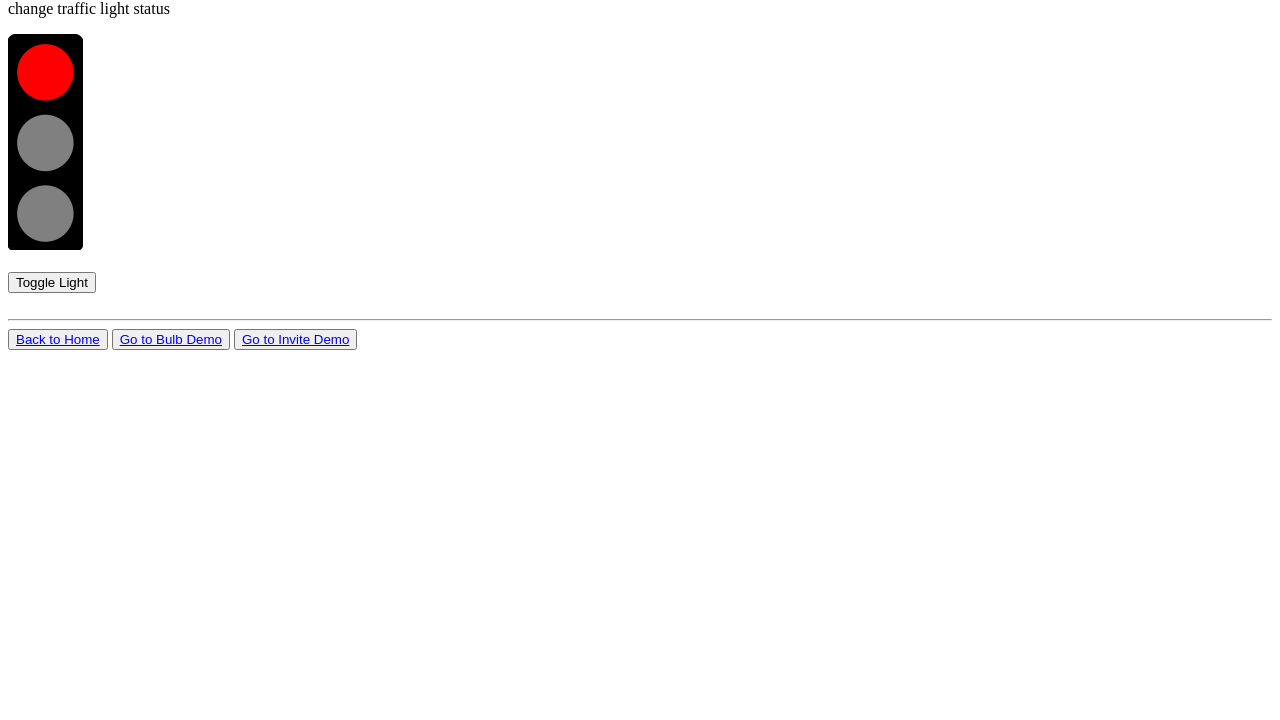
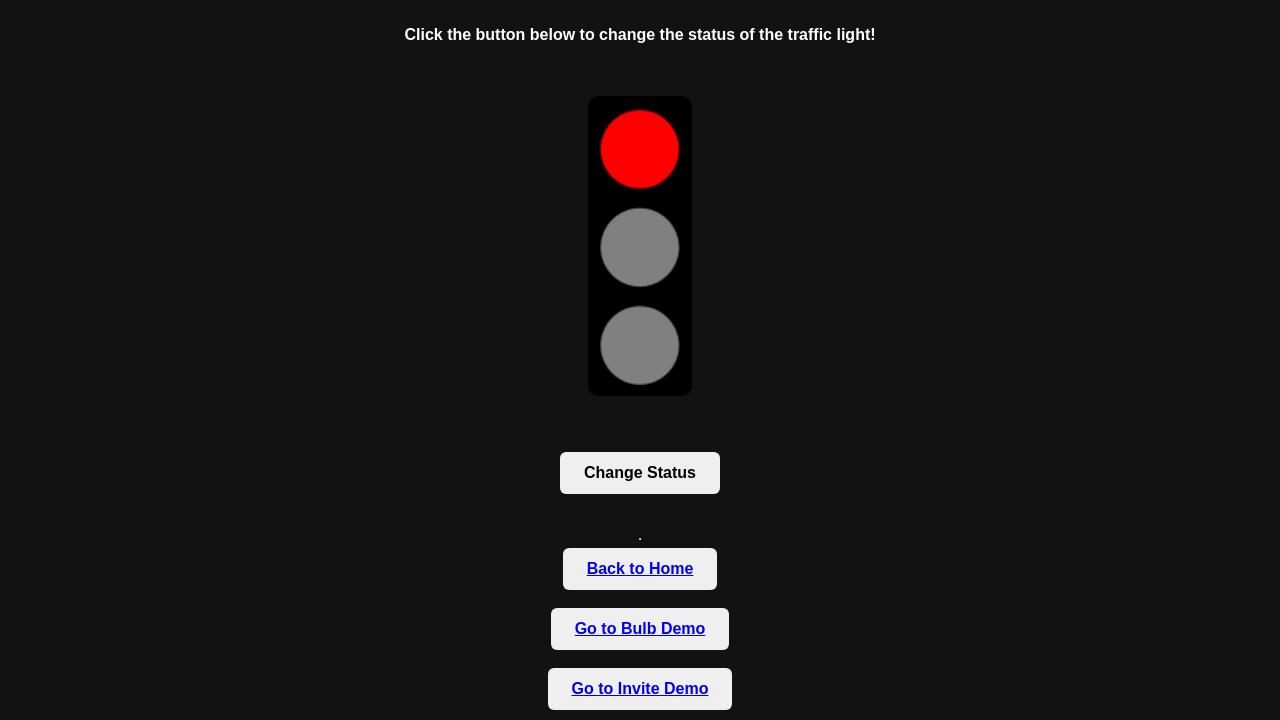
Before and after one commit to afzalkhan1710/ProjectOctober, a plain HTML site: page trafficlights.html in a window 1280 px wide. Shown: the part 80-800 px from the top of the page. Drawn offline with Linux system fonts and the light colour scheme.

Commit message:
Fixed Traffic LIghts

```diff
--- a/trafficlights.html
+++ b/trafficlights.html
@@ -4,45 +4,78 @@
     <meta charset="UTF-8">
     <meta name="viewport" content="width=device-width, initial-scale=1.0">
     <title>Traffic Lights</title>
-
-
-
+    <style>
+        body{
+            display: flex;
+            flex-direction: column;
+            justify-content: center;
+            align-items: center;
+            height: 100vh;
+            margin: 0;
+            background-color: #121212;
+            color: #ffffff;
+            font-family: Arial, sans-serif;
+            overflow: hidden;
+        }
+        img{
+            height: 300px;
+            margin-bottom: 20px;
+            border-radius: 10px;
+        }
+        button {
+            padding: 12px 24px;
+            font-size: 16px;
+            font-weight: bold;
+            border: none;
+            border-radius: 6px;
+            cursor: pointer;
+        }
+    </style>
 </head>
 <body>
-<h1>Toggle Traffic Lights</h1>
-<p>change traffic light status</p>
-<img id="trafficLight" src="Images/Trafficlights-red.png" alt="Traffic Light Red">
+    <h1>Traffic Lights Demo</h1>
+    <p><strong>Click the button below to change the status of the traffic light!</strong></p>
+
     <br><br>
-<button onclick="ToggleLight()">Toggle Light</button>
+    <img id="trafficLight" src="Images/Trafficlights-red.png" alt="Traffic Light">
+    <br><br>
+    <button id="toggleButton" onclick="changeStatus()">Change Status</button>
 <script>
-    let currentLight = "red";
-
-    function ToggleLight() {
+    let currentStatus = "red";
+    // Get references to the traffic light image and the toggle button
     const trafficLight = document.getElementById("trafficLight");
-        if (currentLight === "red") {
-            //Immediately change Red to yellow.
+    const toggleButton = document.getElementById("toggleButton");
+    // Function to change the status of the traffic light
+function changeStatus() {
+    toggleButton.disabled = true; // Disable the button to prevent multiple clicks
+    if (currentStatus === "red") {
+        //Swap to Yellow
         trafficLight.src = "Images/Trafficlights-yellow.png";
-            currentLight = "yellow";
+        //time fuction to change to green after 3 seconds
         setTimeout(function() {
-                // After 3 seconds, Yellow to green.
             trafficLight.src = "Images/Trafficlights-green.png";
-                currentLight = "green";
+            currentStatus = "green";
+            toggleButton.disabled = false; // Re-enable the button after the change
         }, 3000);
         }
-        else if (currentLight === "green") {
-            //Immediately Green to yellow.
+    else if (currentStatus === "green") {
+        //Swap to Yellow
         trafficLight.src = "Images/Trafficlights-yellow.png";
-            currentLight = "yellow";
-            // After 3 seconds, Yellow to red.
+        //time fuction to change to red after 3 seconds
         setTimeout(function() {
             trafficLight.src = "Images/Trafficlights-red.png";
-                currentLight = "red";
+            currentStatus = "red";
+            toggleButton.disabled = false; // Re-enable the button after the change
         }, 3000);
     }
+}
 </script>
-    <br><br> <hr>
+    <br><br>
+    <hr>
     <button><a href="index.html">Back to Home</a></button>
+    <br>
     <button><a href="bulb.html">Go to Bulb Demo</a></button>
+    <br>
     <button><a href="invite.html">Go to Invite Demo</a></button>
 </body>
 </html>
```
Also changed, not shown: index.html (+1 -1 lines). Lines whose indentation alone changed are shown as unchanged.
